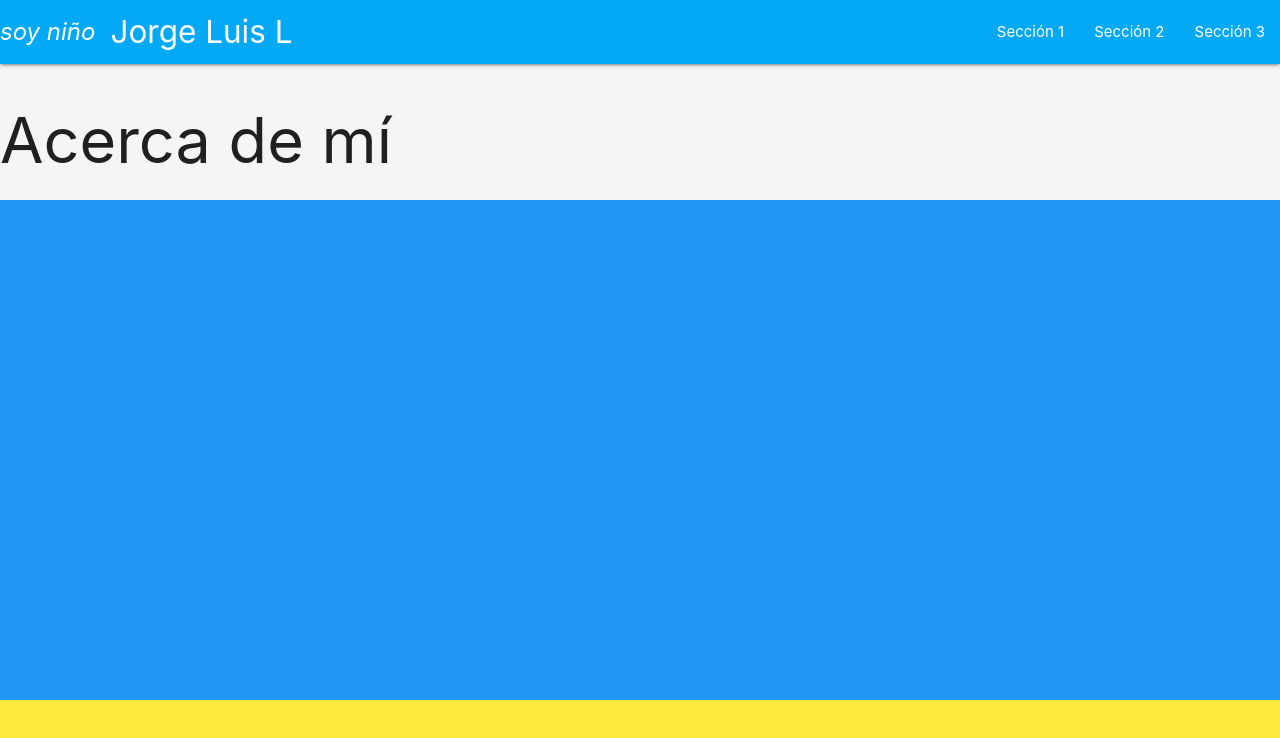
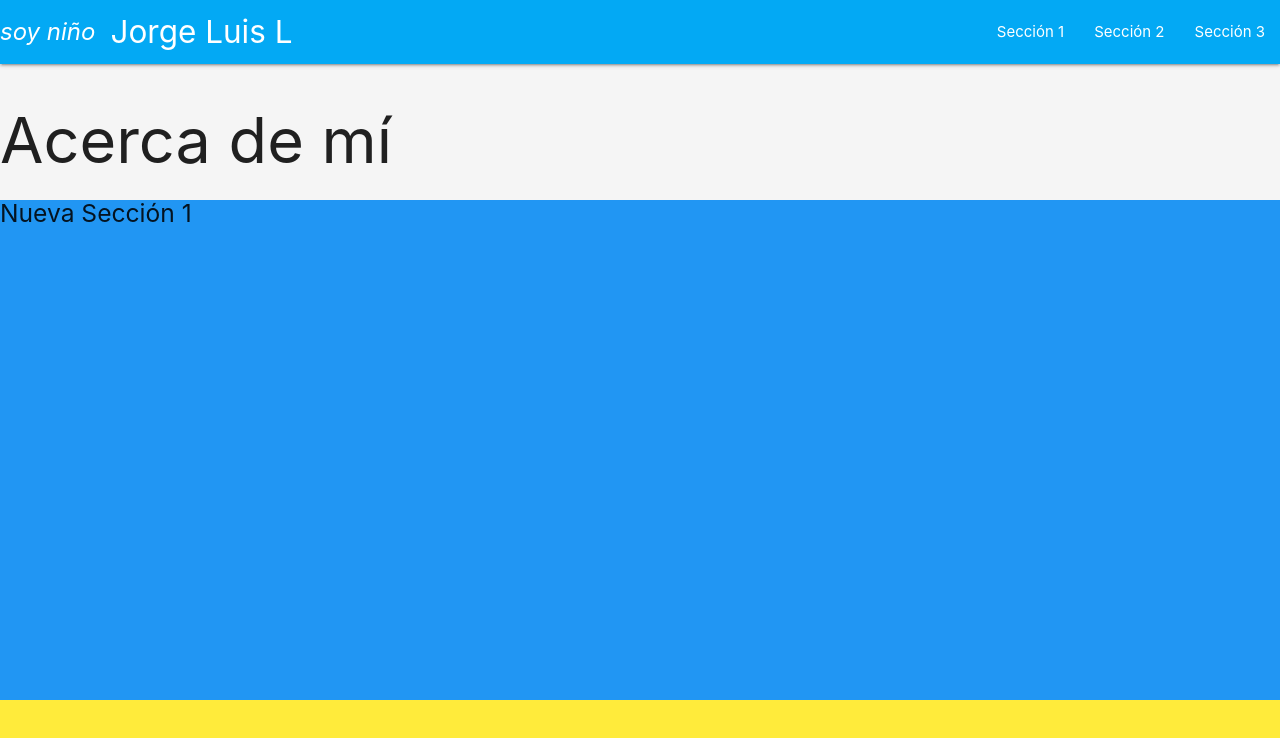
Before and after one commit to huicho007j/huicho007j.github.io, a plain HTML site: page index.html in a window 1280 px wide. Shown: the top 738 px of the page. Drawn offline with nearby package versions, Linux system fonts and the light colour scheme.

Commit message:
segundo cambio a sección 1

```diff
--- a/index.html
+++ b/index.html
@@ -29,7 +29,7 @@
         </nav>
     </div>
     <h1>Acerca de mí</h1>
-    <div id="seccion1" class="seccion blue"></div>
+    <div id="seccion1" class="seccion blue"><h5>Nueva Sección 1</h5></div>
     <div id="seccion2" class="seccion yellow"></div>
     <div id="seccion3" class="seccion red"></div>
 
```
